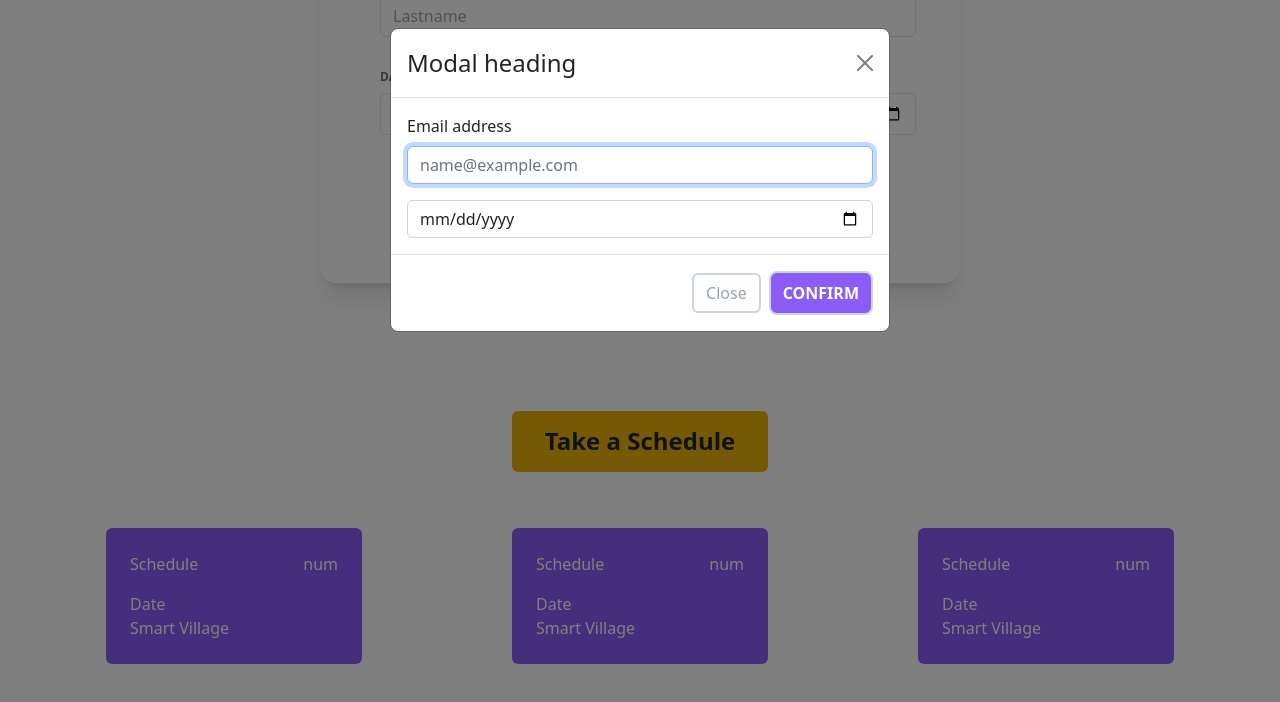
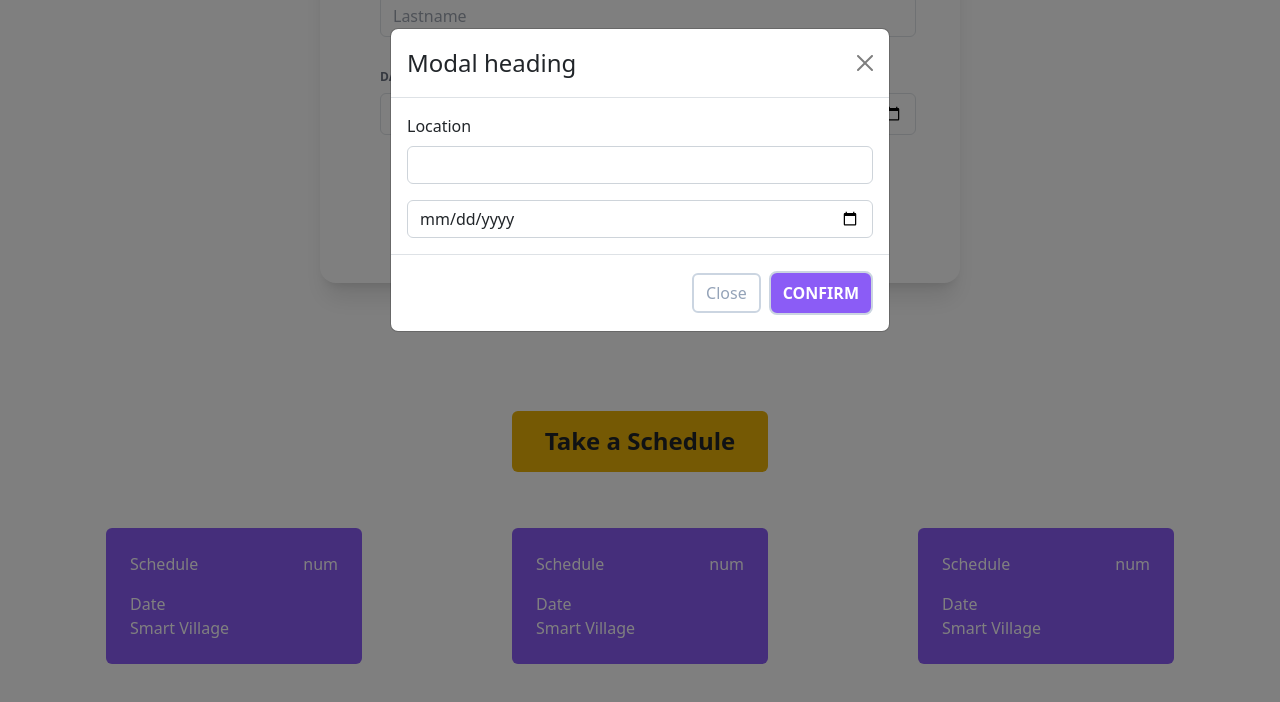
Before and after one commit to EasyBanking/EBUI, a React (Create React App) app: page / in a window 1280 px wide. Both pictures are taken after a click on the element "Take a Schedule". Shown: the part 375-1077 px from the top of the page. Built offline with nearby package versions, Linux system fonts and the light colour scheme.

Commit message:
update modal

```diff
--- a/src/components/ScheduleModal.js
+++ b/src/components/ScheduleModal.js
@@ -20,12 +20,12 @@ function ScheduleModal(props) {
         <Modal.Body>
           <Form>
             <Form.Group className='mb-3' controlId='exampleForm.ControlInput1'>
-              <Form.Label>Email address</Form.Label>
-              <Form.Control
-                type='email'
-                placeholder='name@example.com'
-                autoFocus
-              />
+              <Form.Label>Location</Form.Label>
+              <Form.Control as='select' value={''} onChange={handleChange}>
+                {/* {data.map((opt) => (
+                  <option value={opt.value}>{opt.value}</option>
+                ))} */}
+              </Form.Control>
             </Form.Group>
             <Form.Group controlId='duedate'>
               <Form.Control
```
